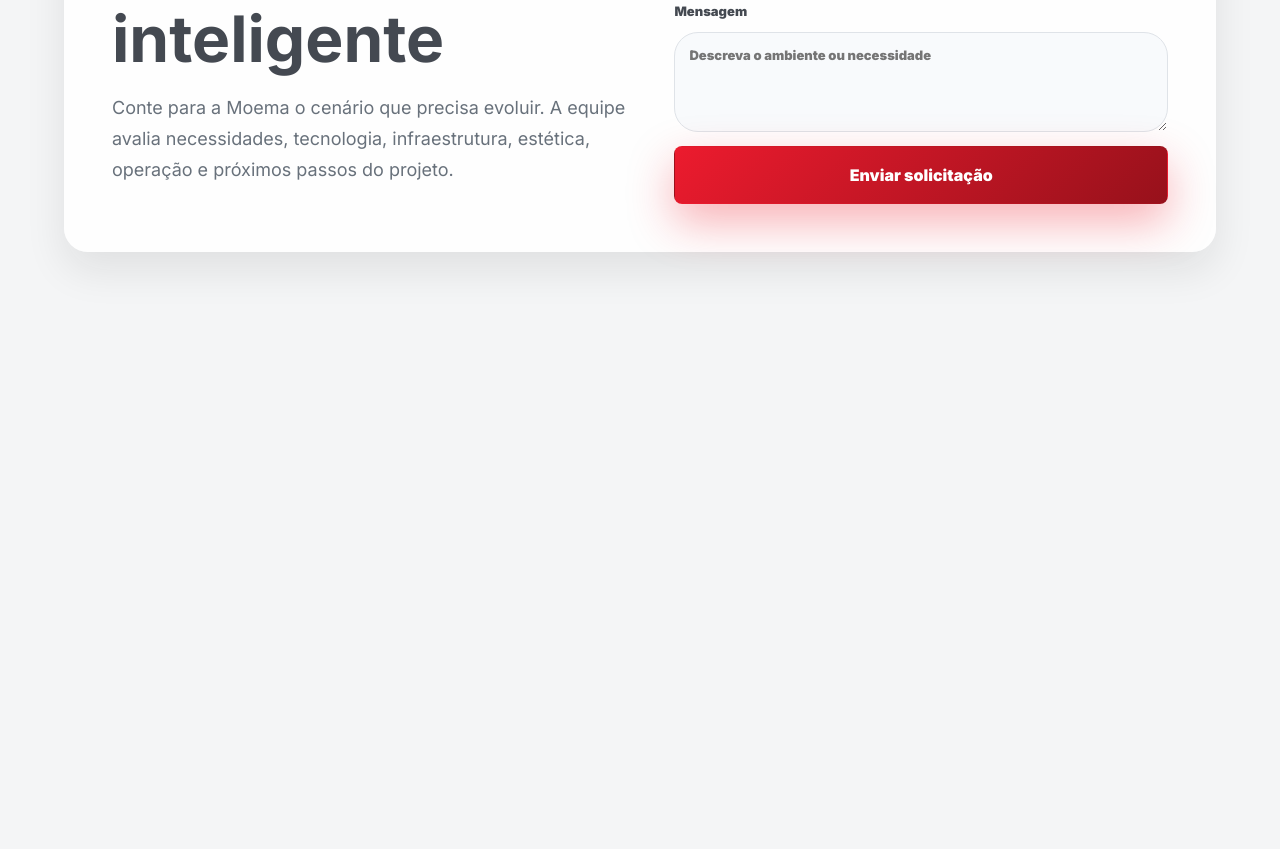
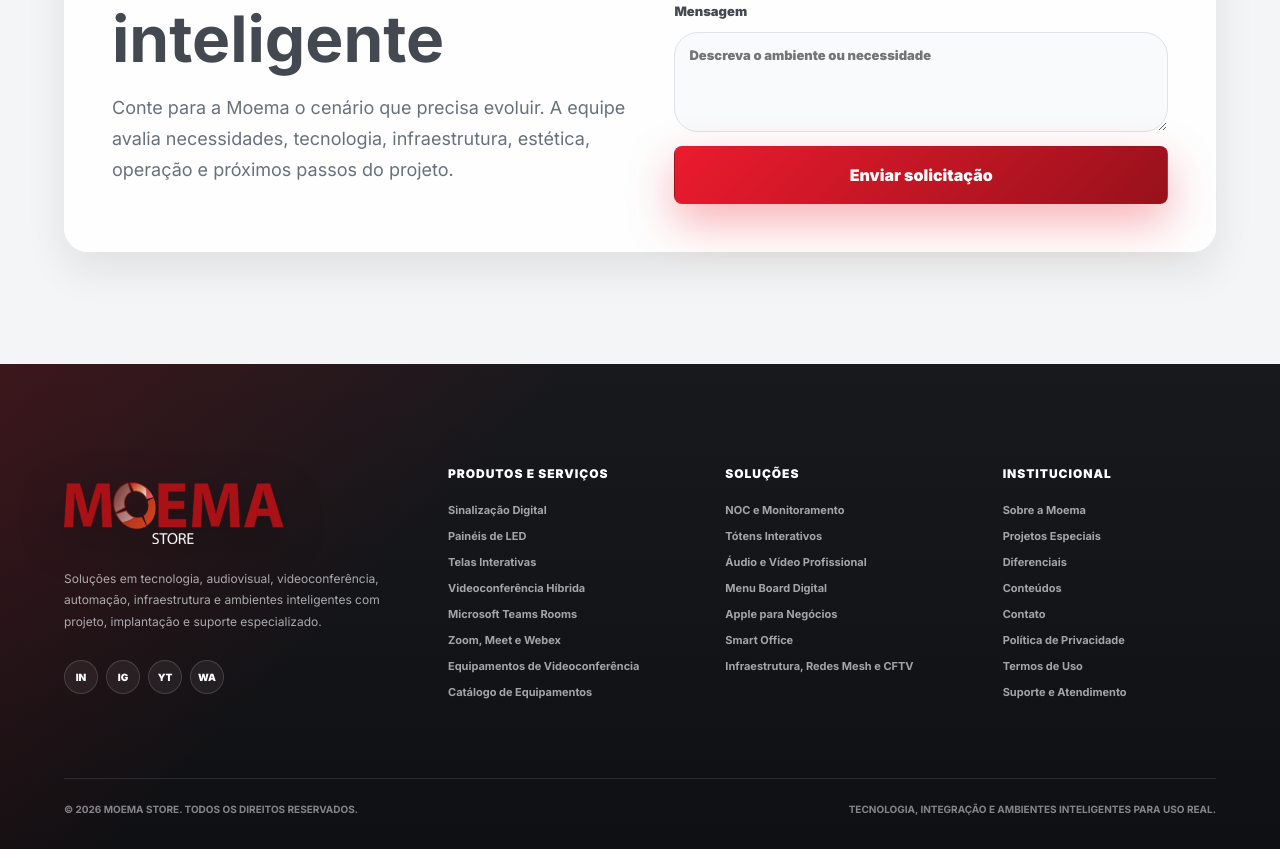
Before and after one commit to SeitiKatsumi/moemawebsite, a plain HTML site: page index.html in a window 1280 px wide. Shown: the part 7260-8109 px from the top of the page. Before the commit the page ends 7624 px from the top, so only its background shows below. Drawn offline with Linux system fonts and the light colour scheme.

Commit message:
Add comprehensive footer navigation

```diff
--- /dev/null
+++ b/footer.js
@@ -0,0 +1,65 @@
+const pathPrefix = window.location.pathname.includes("/") && window.location.pathname !== "/" ? "../" : "";
+
+const footer = document.createElement("footer");
+footer.className = "site-footer";
+footer.id = "rodape";
+footer.innerHTML = `
+  <div class="footer-inner">
+    <div class="footer-brand-col">
+      <a class="footer-logo" href="${pathPrefix}">
+        <img src="${pathPrefix}assets/logo-moema.webp" alt="Moema" />
+      </a>
+      <p>
+        Soluções em tecnologia, audiovisual, videoconferência, automação, infraestrutura e ambientes inteligentes
+        com projeto, implantação e suporte especializado.
+      </p>
+      <div class="footer-social" aria-label="Redes sociais">
+        <a href="${pathPrefix}#contato" aria-label="LinkedIn">in</a>
+        <a href="${pathPrefix}#contato" aria-label="Instagram">ig</a>
+        <a href="${pathPrefix}#contato" aria-label="YouTube">yt</a>
+        <a href="${pathPrefix}#contato" aria-label="WhatsApp">wa</a>
+      </div>
+    </div>
+
+    <nav class="footer-col" aria-label="Produtos e Serviços">
+      <strong>Produtos e Serviços</strong>
+      <a href="${pathPrefix}solucoes-corporativas/?solucao=sinalizacao-digital">Sinalização Digital</a>
+      <a href="${pathPrefix}solucoes-corporativas/?solucao=paineis-led">Painéis de LED</a>
+      <a href="${pathPrefix}solucoes-corporativas/?solucao=telas-interativas">Telas Interativas</a>
+      <a href="${pathPrefix}solucoes-corporativas/?solucao=videoconferencia-hibrida">Videoconferência Híbrida</a>
+      <a href="${pathPrefix}solucoes-corporativas/?solucao=microsoft-teams-rooms">Microsoft Teams Rooms</a>
+      <a href="${pathPrefix}solucoes-corporativas/?solucao=zoom-meet-webex">Zoom, Meet e Webex</a>
+      <a href="${pathPrefix}solucoes-corporativas/?solucao=equipamentos-videoconferencia">Equipamentos de Videoconferência</a>
+      <a href="${pathPrefix}equipamentos/?marca=hppoly">Catálogo de Equipamentos</a>
+    </nav>
+
+    <nav class="footer-col" aria-label="Soluções">
+      <strong>Soluções</strong>
+      <a href="${pathPrefix}solucoes-corporativas/?solucao=noc-monitoramento">NOC e Monitoramento</a>
+      <a href="${pathPrefix}solucoes-corporativas/?solucao=totens-interativos">Tótens Interativos</a>
+      <a href="${pathPrefix}solucoes-corporativas/?solucao=audio-video-profissional">Áudio e Vídeo Profissional</a>
+      <a href="${pathPrefix}solucoes-corporativas/?solucao=menu-board-digital">Menu Board Digital</a>
+      <a href="${pathPrefix}solucoes-corporativas/?solucao=apple-negocios">Apple para Negócios</a>
+      <a href="${pathPrefix}solucoes-corporativas/?solucao=smart-office">Smart Office</a>
+      <a href="${pathPrefix}solucoes-corporativas/?solucao=infraestrutura-redes-cftv">Infraestrutura, Redes Mesh e CFTV</a>
+    </nav>
+
+    <nav class="footer-col" aria-label="Institucional">
+      <strong>Institucional</strong>
+      <a href="${pathPrefix}#sobre">Sobre a Moema</a>
+      <a href="${pathPrefix}#projetos">Projetos Especiais</a>
+      <a href="${pathPrefix}#diferenciais">Diferenciais</a>
+      <a href="${pathPrefix}#conteudos">Conteúdos</a>
+      <a href="${pathPrefix}#contato">Contato</a>
+      <a href="${pathPrefix}#contato">Política de Privacidade</a>
+      <a href="${pathPrefix}#contato">Termos de Uso</a>
+      <a href="${pathPrefix}#contato">Suporte e Atendimento</a>
+    </nav>
+  </div>
+  <div class="footer-bottom">
+    <span>© ${new Date().getFullYear()} Moema Store. Todos os direitos reservados.</span>
+    <span>Tecnologia, integração e ambientes inteligentes para uso real.</span>
+  </div>
+`;
+
+document.body.appendChild(footer);
--- a/index.html
+++ b/index.html
@@ -374,5 +374,6 @@
     <script src="script.js"></script>
     <script src="hero-physics.js"></script>
     <script src="lightbox.js"></script>
+    <script src="footer.js"></script>
   </body>
 </html>
--- a/styles.css
+++ b/styles.css
@@ -2240,6 +2240,129 @@ body.lightbox-open {
   line-height: 1;
 }
 
+.site-footer {
+  position: relative;
+  z-index: 1;
+  padding: clamp(72px, 8vw, 118px) clamp(22px, 5vw, 78px) 34px;
+  color: #e7e9ed;
+  background:
+    linear-gradient(135deg, rgba(179, 15, 23, 0.24), transparent 34%),
+    linear-gradient(180deg, #17191d, #0f1013);
+}
+
+.footer-inner {
+  max-width: 1380px;
+  margin: 0 auto;
+  display: grid;
+  grid-template-columns: minmax(260px, 1.2fr) repeat(3, minmax(170px, 0.8fr));
+  gap: clamp(34px, 5vw, 82px);
+  align-items: start;
+}
+
+.footer-logo {
+  display: inline-flex;
+  width: min(220px, 58vw);
+  padding: 16px 0 24px;
+}
+
+.footer-logo img {
+  width: 100%;
+  height: auto;
+  filter: drop-shadow(0 12px 22px rgba(0, 0, 0, 0.28));
+}
+
+.footer-brand-col p {
+  max-width: 360px;
+  margin: 0;
+  color: rgba(231, 233, 237, 0.7);
+  font-size: 12px;
+  line-height: 1.8;
+}
+
+.footer-social {
+  display: flex;
+  gap: 8px;
+  margin-top: 28px;
+}
+
+.footer-social a {
+  width: 34px;
+  height: 34px;
+  display: grid;
+  place-items: center;
+  border: 1px solid rgba(255, 255, 255, 0.14);
+  border-radius: 999px;
+  color: #fff;
+  background: rgba(255, 255, 255, 0.06);
+  font-size: 10px;
+  font-weight: 900;
+  text-transform: uppercase;
+}
+
+.footer-col {
+  display: grid;
+  gap: 10px;
+}
+
+.footer-col strong {
+  margin-bottom: 12px;
+  color: #fff;
+  font-size: 12px;
+  font-weight: 900;
+  letter-spacing: 0.08em;
+  text-transform: uppercase;
+}
+
+.footer-col a {
+  color: rgba(231, 233, 237, 0.68);
+  font-size: 11px;
+  font-weight: 700;
+  line-height: 1.45;
+  transition:
+    color 0.2s ease,
+    transform 0.2s ease;
+}
+
+.footer-col a:hover {
+  color: #fff;
+  transform: translateX(3px);
+}
+
+.footer-bottom {
+  max-width: 1380px;
+  margin: clamp(54px, 6vw, 86px) auto 0;
+  padding-top: 24px;
+  display: flex;
+  justify-content: space-between;
+  gap: 24px;
+  border-top: 1px solid rgba(255, 255, 255, 0.1);
+  color: rgba(231, 233, 237, 0.54);
+  font-size: 10px;
+  font-weight: 700;
+  text-transform: uppercase;
+}
+
+@media (max-width: 1040px) {
+  .footer-inner {
+    grid-template-columns: repeat(2, minmax(0, 1fr));
+  }
+}
+
+@media (max-width: 680px) {
+  .site-footer {
+    padding: 58px 20px 28px;
+  }
+
+  .footer-inner {
+    grid-template-columns: 1fr;
+    gap: 34px;
+  }
+
+  .footer-bottom {
+    display: grid;
+  }
+}
+
 @media (max-width: 1040px) {
   .brand-equipment-menu,
   .brand-tabs,
```
Also changed, not shown: equipamentos/index.html (+1 -0 lines), solucoes-corporativas/index.html (+1 -0 lines), solucoes-residenciais/index.html (+1 -0 lines).
